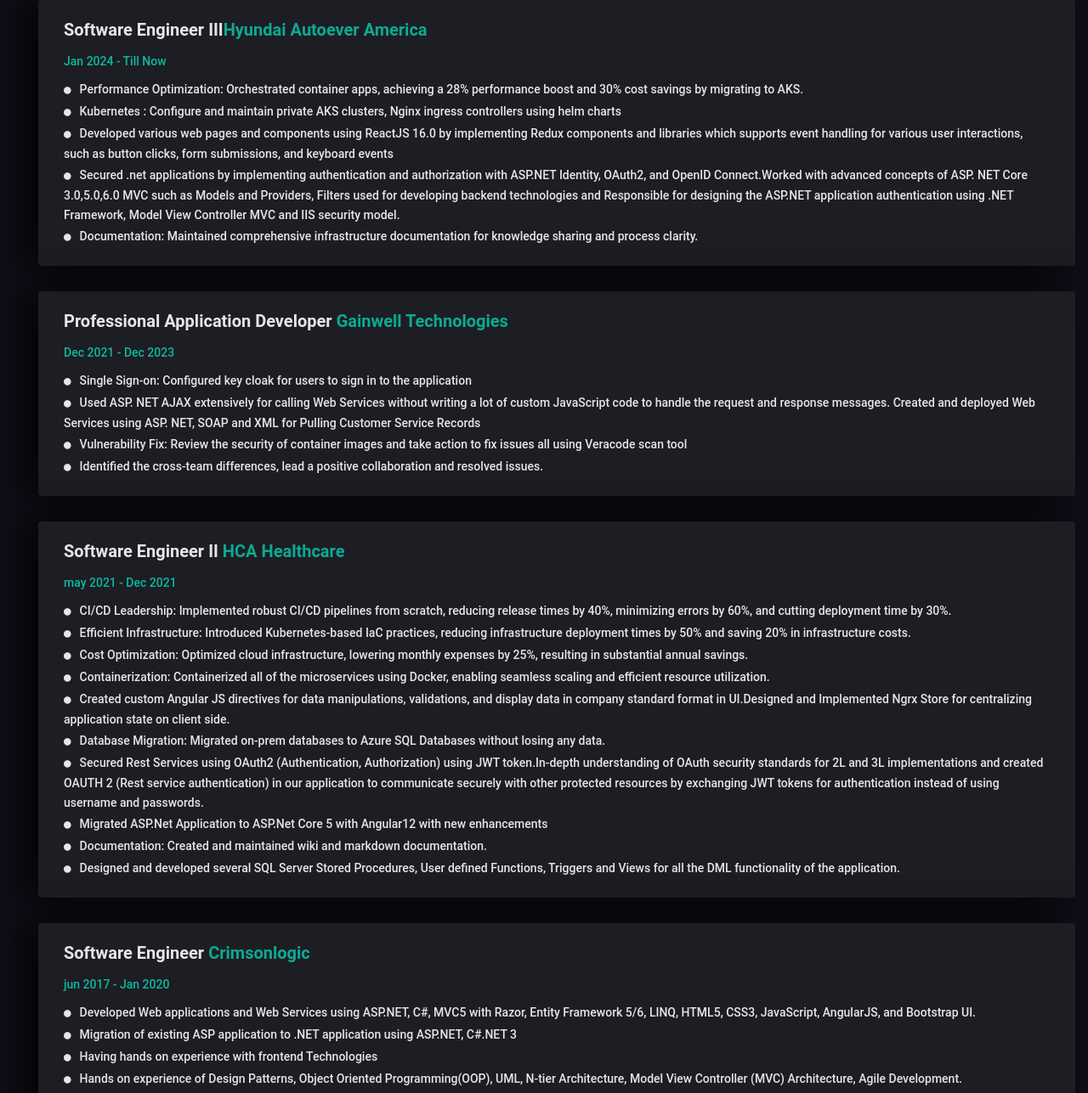
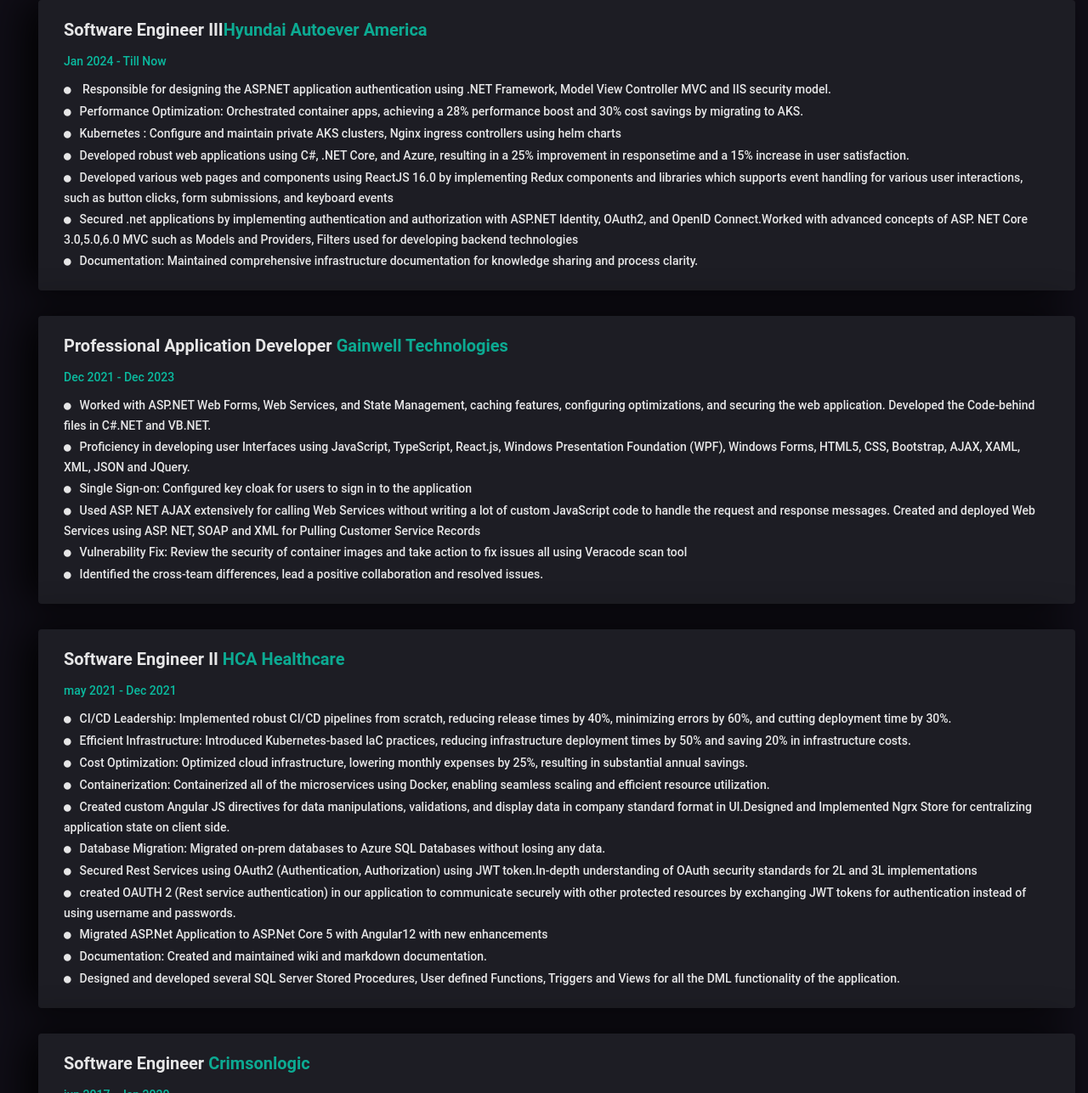
Before and after one commit to ashokvenna769/ashok-portfolio, a plain HTML site: page index.html in a window 1280 px wide. Shown: the part 3812-5099 px from the top of the page at 85% size. Drawn offline with Linux system fonts and the light colour scheme; some packages are replaced by stand-ins of ours; a web font is replaced by a local one.

Commit message:
building portfolio

```diff
--- a/index.html
+++ b/index.html
@@ -282,7 +282,7 @@
                                         <div class="parcial">
                                             <div class="info">
                                                 <div class="nome">React </div>
-                                                <div class="percentagem-num">70%</div>
+                                                <div class="percentagem-num">90%</div>
                                             </div>
                                             <div class="progressBar">
                                                 <div class="percentagem" style="width: 70%;"></div>
@@ -293,7 +293,7 @@
                                         <div class="parcial">
                                             <div class="info">
                                                 <div class="nome">Angular</div>
-                                                <div class="percentagem-num">40%</div>
+                                                <div class="percentagem-num">90%</div>
                                             </div>
                                             <div class="progressBar">
                                                 <div class="percentagem" style="width: 70%;"></div>
@@ -304,7 +304,7 @@
                                         <div class="parcial">
                                             <div class="info">
                                                 <div class="nome">JavaScript</div>
-                                                <div class="percentagem-num">70%</div>
+                                                <div class="percentagem-num">90%</div>
                                             </div>
                                             <div class="progressBar">
                                                 <div class="percentagem" style="width: 70%;"></div>
@@ -326,7 +326,7 @@
                                         <div class="parcial">
                                             <div class="info">
                                                 <div class="nome">HTML,CSS,Jquery</div>
-                                                <div class="percentagem-num">70%</div>
+                                                <div class="percentagem-num">90%</div>
                                             </div>
                                             <div class="progressBar">
                                                 <div class="percentagem" style="width: 70%;"></div>
@@ -443,12 +443,12 @@
                                         <div class="mh-eduyear">Jan 2024 - Till Now</div>
                                         <!-- <span>Responsibility :</span> -->
                                         <ul class="work-responsibility">
-                                            <li><i class="fa fa-circle"></i>Performance Optimization: Orchestrated container apps, achieving a 28% performance boost and 30% cost savings by
-                                                migrating to AKS.</li>
+                                            <li><i class="fa fa-circle"></i> Responsible for designing the ASP.NET application authentication using .NET Framework, Model View Controller MVC and IIS security model.</li>
+                                            <li><i class="fa fa-circle"></i>Performance Optimization: Orchestrated container apps, achieving a 28% performance boost and 30% cost savings by migrating to AKS.</li>
                                             <li><i class="fa fa-circle"></i>Kubernetes : Configure and maintain private AKS clusters, Nginx ingress controllers using helm charts</li>
+                                            <li><i class="fa fa-circle"></i>Developed robust web applications using C#, .NET Core, and Azure, resulting in a 25% improvement in responsetime and a 15% increase in user satisfaction.</li>
                                             <li><i class="fa fa-circle"></i>Developed various web pages and components using ReactJS 16.0 by implementing Redux components and libraries which supports event handling for various user interactions, such as button clicks, form submissions, and keyboard events</li>
-                                            <li><i class="fa fa-circle"></i>Secured .net applications by implementing authentication and authorization with ASP.NET Identity, OAuth2, and OpenID Connect.Worked with advanced concepts of ASP. NET Core 3.0,5.0,6.0 MVC such as Models and Providers, Filters used for developing backend technologies
-                                                and Responsible for designing the ASP.NET application authentication using .NET Framework, Model View Controller MVC and IIS security model.</li>
+                                            <li><i class="fa fa-circle"></i>Secured .net applications by implementing authentication and authorization with ASP.NET Identity, OAuth2, and OpenID Connect.Worked with advanced concepts of ASP. NET Core 3.0,5.0,6.0 MVC such as Models and Providers, Filters used for developing backend technologies</li>
                                             <li><i class="fa fa-circle"></i>Documentation: Maintained comprehensive infrastructure documentation for knowledge sharing and process clarity.</li>
                                         </ul>
                                     </div>
@@ -457,6 +457,9 @@
                                         <div class="mh-eduyear">Dec 2021 - Dec 2023</div>
                                                                                 <!-- <span>Responsibility :</span> -->
                                         <ul class="work-responsibility">
+                                            <li><i class="fa fa-circle"></i>Worked with ASP.NET Web Forms, Web Services, and State Management, caching features, configuring optimizations, and securing the web application. Developed the Code-behind files in C#.NET and VB.NET.</li>
+                                            <li><i class="fa fa-circle"></i>Proficiency in developing user Interfaces using JavaScript, TypeScript, React.js, Windows Presentation
+                                                Foundation (WPF), Windows Forms, HTML5, CSS, Bootstrap, AJAX, XAML, XML, JSON and JQuery.</li>
                                             <li><i class="fa fa-circle"></i>Single Sign-on: Configured key cloak for users to sign in to the application</li>
                                             <li><i class="fa fa-circle"></i>Used ASP. NET AJAX extensively for calling Web Services without writing a lot of custom JavaScript code to handle the request and response messages.
                                                     Created and deployed Web Services using ASP. NET, SOAP and XML for Pulling Customer Service Records</li>
@@ -475,8 +478,8 @@
                                             <li><i class="fa fa-circle"></i>Containerization: Containerized all of the microservices using Docker, enabling seamless scaling and efficient resource utilization.</li>
                                             <li><i class="fa fa-circle"></i>Created custom Angular JS directives for data manipulations, validations, and display data in company standard format in UI.Designed and Implemented Ngrx Store for centralizing application state on client side.</li>
                                             <li><i class="fa fa-circle"></i>Database Migration: Migrated on-prem databases to Azure SQL Databases without losing any data.</li>
-                                            <li><i class="fa fa-circle"></i>Secured Rest Services using OAuth2 (Authentication, Authorization) using JWT token.In-depth understanding of OAuth security standards for 2L and 3L implementations and
-                                                created OAUTH 2 (Rest service authentication) in our application to communicate securely with other protected resources by exchanging JWT tokens for authentication instead of using username and passwords.</li>
+                                            <li><i class="fa fa-circle"></i>Secured Rest Services using OAuth2 (Authentication, Authorization) using JWT token.In-depth understanding of OAuth security standards for 2L and 3L implementations</li>
+                                            <li><i class="fa fa-circle"></i>created OAUTH 2 (Rest service authentication) in our application to communicate securely with other protected resources by exchanging JWT tokens for authentication instead of using username and passwords.</li>
                                             <li><i class="fa fa-circle"></i>Migrated ASP.Net Application to ASP.Net Core 5 with Angular12 with new enhancements</li>
                                             <li><i class="fa fa-circle"></i>Documentation: Created and maintained wiki and markdown documentation.</li>
                                             <li><i class="fa fa-circle"></i>Designed and developed several SQL Server Stored Procedures, User defined Functions, Triggers and Views for all the DML functionality of the application.</li>
```
Also changed, not shown: assets/images/Azure architect.png.
